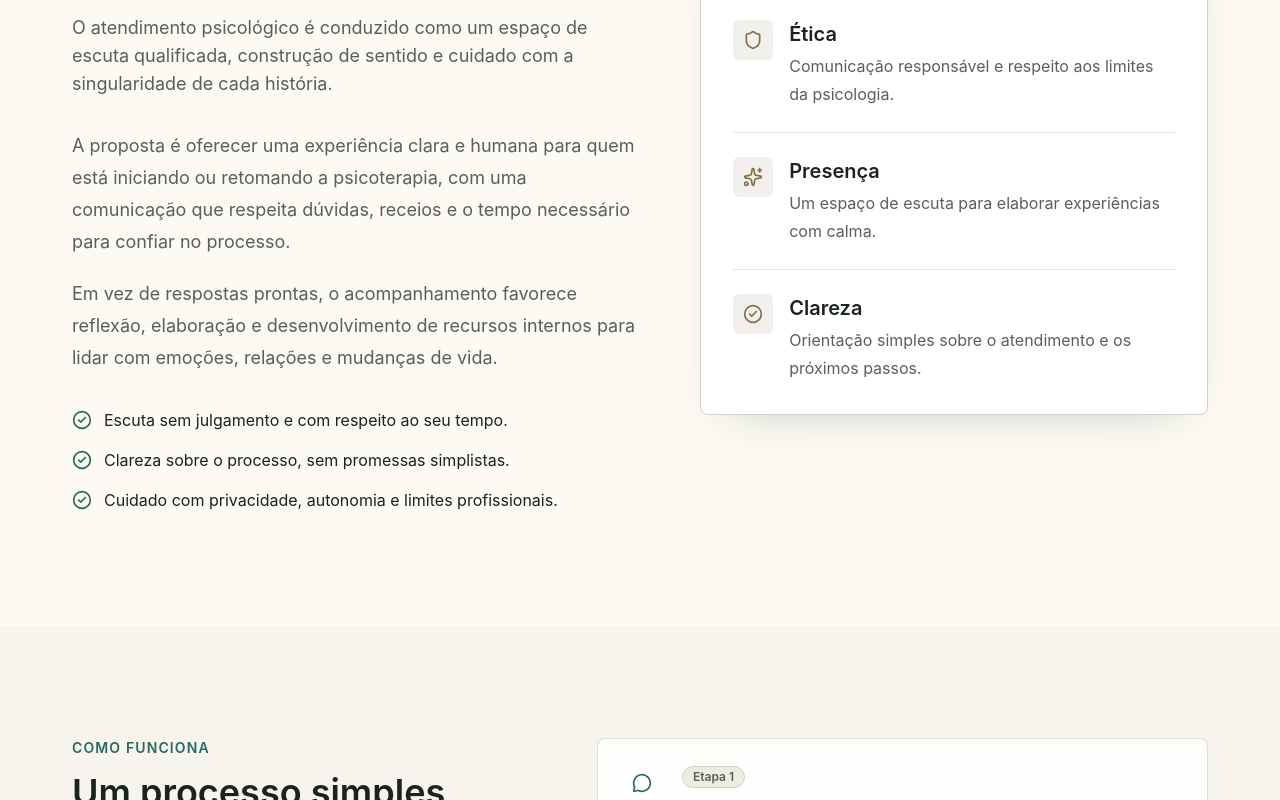
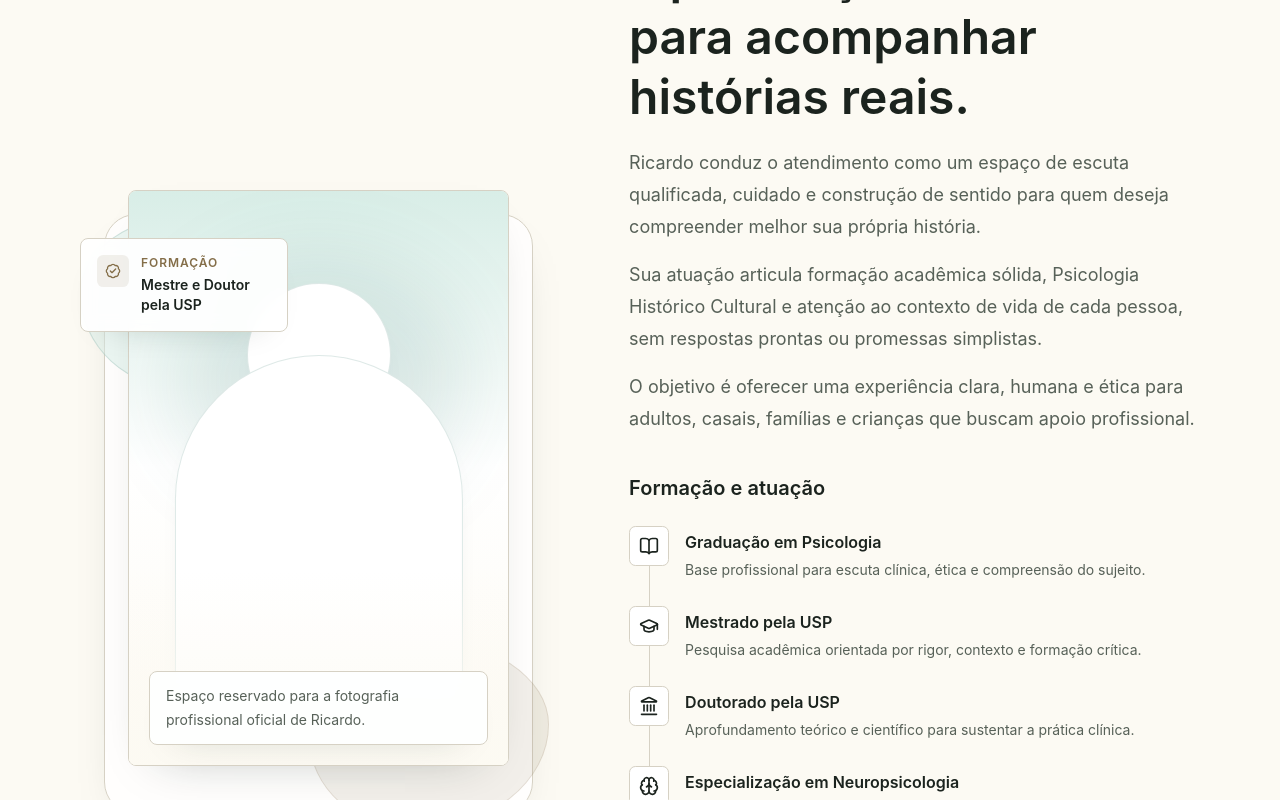
Before and after one commit to rodrigoaraujoufrj-bit/desenvolvepsi, a Next.js app: page / in a window 1280 px wide. Shown: the part 2340-3140 px from the top of the page. Built offline with nearby package versions, Linux system fonts and the light colour scheme.

Commit message:
feat(about): implement psychologist presentation section

```diff
--- a/src/components/sections/about-section.tsx
+++ b/src/components/sections/about-section.tsx
@@ -1,117 +1,253 @@
 "use client";
 
-import { CheckCircle2, Shield, Sparkles } from "lucide-react";
+import {
+  BadgeCheck,
+  BookOpen,
+  Brain,
+  GraduationCap,
+  HeartHandshake,
+  Landmark,
+  Layers3,
+  ShieldCheck,
+  Sparkles,
+  Stethoscope,
+  type LucideIcon,
+} from "lucide-react";
 import { m, useReducedMotion } from "motion/react";
 
 import { MaxWidthContainer } from "@/components/layout/max-width-container";
-import { SectionTitle } from "@/components/sections/section-title";
 import { Badge } from "@/components/ui/badge";
-import { Divider } from "@/components/ui/divider";
+import { Card } from "@/components/ui/card";
 import { IconWrapper } from "@/components/ui/icon-wrapper";
 
-const aboutPrinciples = [
-  "Escuta sem julgamento e com respeito ao seu tempo.",
-  "Clareza sobre o processo, sem promessas simplistas.",
-  "Cuidado com privacidade, autonomia e limites profissionais.",
-] as const;
+interface TimelineItem {
+  title: string;
+  description: string;
+  icon: LucideIcon;
+}
 
-const trustItems = [
+interface DifferentialItem {
+  title: string;
+  description: string;
+  icon: LucideIcon;
+}
+
+const timelineItems: TimelineItem[] = [
   {
-    title: "Ética",
-    description: "Comunicação responsável e respeito aos limites da psicologia.",
-    icon: Shield,
+    title: "Graduação em Psicologia",
+    description: "Base profissional para escuta clínica, ética e compreensão do sujeito.",
+    icon: BookOpen,
   },
   {
-    title: "Presença",
-    description: "Um espaço de escuta para elaborar experiências com calma.",
-    icon: Sparkles,
+    title: "Mestrado pela USP",
+    description: "Pesquisa acadêmica orientada por rigor, contexto e formação crítica.",
+    icon: GraduationCap,
   },
   {
-    title: "Clareza",
-    description: "Orientação simples sobre o atendimento e os próximos passos.",
-    icon: CheckCircle2,
+    title: "Doutorado pela USP",
+    description: "Aprofundamento teórico e científico para sustentar a prática clínica.",
+    icon: Landmark,
   },
-] as const;
+  {
+    title: "Especialização em Neuropsicologia",
+    description: "Olhar atento para desenvolvimento, cognição e singularidade.",
+    icon: Brain,
+  },
+  {
+    title: "Atuação Clínica",
+    description: "Experiência no cuidado com adultos, casais, famílias e crianças.",
+    icon: Stethoscope,
+  },
+];
+
+const differentials: DifferentialItem[] = [
+  {
+    title: "Psicologia Histórico Cultural",
+    description: "Compreensão da pessoa em sua história, vínculos e contexto de vida.",
+    icon: Layers3,
+  },
+  {
+    title: "Atendimento Humanizado",
+    description: "Escuta cuidadosa, linguagem clara e respeito ao tempo de cada processo.",
+    icon: HeartHandshake,
+  },
+  {
+    title: "Formação Acadêmica Sólida",
+    description: "Percurso de estudo e pesquisa que sustenta uma prática responsável.",
+    icon: ShieldCheck,
+  },
+];
 
 const motionEase = [0.22, 1, 0.36, 1] as const;
 
 function AboutSection() {
   const reduceMotion = useReducedMotion();
-  const motionProps = reduceMotion
-    ? {}
+
+  const sectionMotion = reduceMotion
+    ? { initial: false as const }
     : {
-        initial: { opacity: 0, y: 16 },
+        initial: { opacity: 0, y: 18 },
         whileInView: { opacity: 1, y: 0 },
         viewport: { once: true, margin: "-80px" },
-        transition: { duration: 0.28, ease: motionEase },
+        transition: { duration: 0.3, ease: motionEase },
       };
 
   return (
-    <section id="sobre" className="bg-background py-16 sm:py-20 lg:py-28">
+    <section id="sobre" className="overflow-hidden bg-background py-16 sm:py-20 lg:py-28">
       <MaxWidthContainer size="wide">
-        <div className="grid gap-12 lg:grid-cols-[1fr_0.9fr] lg:items-center lg:gap-16">
-          <m.div className="space-y-8" {...motionProps}>
-            <SectionTitle
-              eyebrow="Sobre"
-              title="Uma presença profissional para acolher, organizar e acompanhar."
-              description="O atendimento psicológico é conduzido como um espaço de escuta qualificada, construção de sentido e cuidado com a singularidade de cada história."
-            />
+        <div className="grid gap-12 lg:grid-cols-[0.92fr_1.08fr] lg:items-center lg:gap-16">
+          <m.div className="relative order-1 lg:order-none" {...sectionMotion}>
+            <div className="relative mx-auto min-h-[28rem] w-full max-w-[34rem] sm:min-h-[34rem] lg:min-h-[42rem]">
+              <div className="absolute inset-x-5 bottom-4 top-8 rounded-[2rem] border border-border bg-card/80 shadow-soft backdrop-blur-sm sm:inset-x-8 sm:bottom-8 sm:top-10" />
+              <div className="absolute left-2 top-10 h-44 w-52 rounded-[55%_45%_49%_51%/45%_52%_48%_55%] border border-primary/15 bg-accent/50" />
+              <div className="absolute bottom-4 right-4 h-48 w-60 rounded-[45%_55%_56%_44%/52%_45%_55%_48%] border border-secondary/15 bg-secondary/10" />
 
-            <div className="space-y-5 text-lg leading-8 text-muted-foreground">
-              <p>
-                A proposta é oferecer uma experiência clara e humana para quem está iniciando ou
-                retomando a psicoterapia, com uma comunicação que respeita dúvidas, receios e o
-                tempo necessário para confiar no processo.
-              </p>
-              <p>
-                Em vez de respostas prontas, o acompanhamento favorece reflexão, elaboração e
-                desenvolvimento de recursos internos para lidar com emoções, relações e mudanças de
-                vida.
-              </p>
+              <figure
+                role="img"
+                aria-label="Espaço reservado para fotografia profissional de Ricardo"
+                className="absolute inset-x-9 bottom-14 top-4 overflow-hidden rounded-lg border border-border bg-background shadow-soft sm:inset-x-14 sm:bottom-20"
+              >
+                <div className="absolute inset-0 bg-[linear-gradient(180deg,theme(colors.accent/0.7)_0%,theme(colors.card)_48%,theme(colors.background)_100%)]" />
+                <div className="absolute left-1/2 top-[12%] h-60 w-[76%] -translate-x-1/2 rounded-[48%_52%_44%_56%/52%_46%_54%_48%] bg-primary/12 blur-2xl" />
+                <div className="absolute left-1/2 top-[16%] size-28 -translate-x-1/2 rounded-full border border-primary/15 bg-card shadow-card sm:size-36" />
+                <div className="absolute bottom-[10%] left-1/2 h-[17rem] w-[76%] -translate-x-1/2 rounded-t-[999px] border border-primary/15 bg-card shadow-card sm:h-[22rem]" />
+                <div className="absolute inset-x-0 bottom-0 h-[34%] bg-[linear-gradient(180deg,transparent,theme(colors.background/0.94))]" />
+                <figcaption className="absolute bottom-5 left-5 right-5 rounded-lg border border-border bg-card/90 px-4 py-3 text-sm leading-6 text-muted-foreground shadow-card backdrop-blur-sm">
+                  Espaço reservado para a fotografia profissional oficial de Ricardo.
+                </figcaption>
+              </figure>
+
+              <Card
+                variant="default"
+                className="absolute left-0 top-16 max-w-[13rem] bg-card/92 p-4 backdrop-blur-sm sm:left-2"
+              >
+                <div className="flex items-start gap-3">
+                  <IconWrapper variant="secondary" size="sm">
+                    <BadgeCheck aria-hidden="true" />
+                  </IconWrapper>
+                  <div>
+                    <p className="text-xs font-semibold uppercase tracking-[0.08em] text-secondary">
+                      Formação
+                    </p>
+                    <p className="mt-1 text-sm font-semibold leading-5 text-foreground">
+                      Mestre e Doutor pela USP
+                    </p>
+                  </div>
+                </div>
+              </Card>
+            </div>
+          </m.div>
+
+          <m.div className="order-2 space-y-10 lg:order-none" {...sectionMotion}>
+            <div className="max-w-3xl">
+              <Badge variant="primary" className="px-3 py-1.5">
+                <Sparkles aria-hidden="true" className="size-3.5" />
+                Sobre Ricardo
+              </Badge>
+
+              <div className="mt-6 space-y-5">
+                <h2 className="text-balance text-3xl font-semibold leading-tight text-foreground sm:text-4xl lg:text-5xl">
+                  Experiência acadêmica e presença clínica para acompanhar histórias reais.
+                </h2>
+                <div className="space-y-4 text-base leading-7 text-muted-foreground sm:text-lg sm:leading-8">
+                  <p>
+                    Ricardo conduz o atendimento como um espaço de escuta qualificada, cuidado e
+                    construção de sentido para quem deseja compreender melhor sua própria história.
+                  </p>
+                  <p>
+                    Sua atuação articula formação acadêmica sólida, Psicologia Histórico Cultural e
+                    atenção ao contexto de vida de cada pessoa, sem respostas prontas ou promessas
+                    simplistas.
+                  </p>
+                  <p>
+                    O objetivo é oferecer uma experiência clara, humana e ética para adultos,
+                    casais, famílias e crianças que buscam apoio profissional.
+                  </p>
+                </div>
+              </div>
             </div>
 
-            <ul className="grid gap-3" aria-label="Princípios do atendimento">
-              {aboutPrinciples.map((principle) => (
-                <li key={principle} className="flex gap-3 text-base leading-7 text-foreground">
-                  <CheckCircle2 className="mt-1 size-5 shrink-0 text-primary" aria-hidden="true" />
-                  <span>{principle}</span>
-                </li>
-              ))}
-            </ul>
-          </m.div>
+            <div aria-labelledby="formation-timeline-title">
+              <h3
+                id="formation-timeline-title"
+                className="text-xl font-semibold leading-snug text-foreground"
+              >
+                Formação e atuação
+              </h3>
+              <ol className="mt-6 grid gap-0">
+                {timelineItems.map((item, index) => {
+                  const Icon = item.icon;
 
-          <m.aside
-            className="rounded-lg border border-border bg-card p-6 shadow-soft sm:p-8"
-            aria-label="Sinais de confiança do atendimento"
-            {...motionProps}
-          >
-            <Badge variant="secondary">Forma de trabalho</Badge>
+                  return (
+                    <m.li
+                      key={item.title}
+                      className="relative grid grid-cols-[2.5rem_1fr] gap-4 pb-6 last:pb-0"
+                      initial={reduceMotion ? false : { opacity: 0, y: 12 }}
+                      whileInView={reduceMotion ? undefined : { opacity: 1, y: 0 }}
+                      viewport={{ once: true, margin: "-80px" }}
+                      transition={{
+                        duration: 0.24,
+                        delay: reduceMotion ? 0 : index * 0.04,
+                        ease: motionEase,
+                      }}
+                    >
+                      {index < timelineItems.length - 1 ? (
+                        <div className="absolute bottom-0 left-5 top-10 w-px bg-border" />
+                      ) : null}
+                      <IconWrapper variant="surface" size="md" className="relative z-10 bg-card">
+                        <Icon aria-hidden="true" />
+                      </IconWrapper>
+                      <div className="pt-1">
+                        <h4 className="text-base font-semibold leading-6 text-foreground">
+                          {item.title}
+                        </h4>
+                        <p className="mt-1 text-sm leading-6 text-muted-foreground">
+                          {item.description}
+                        </p>
+                      </div>
+                    </m.li>
+                  );
+                })}
+              </ol>
+            </div>
 
-            <div className="mt-7 space-y-6">
-              {trustItems.map((item, index) => {
+            <div className="grid gap-4 sm:grid-cols-3">
+              {differentials.map((item, index) => {
                 const Icon = item.icon;
 
                 return (
-                  <div key={item.title}>
-                    <div className="flex gap-4">
-                      <IconWrapper variant="secondary" size="md">
+                  <m.div
+                    key={item.title}
+                    initial={reduceMotion ? false : { opacity: 0, y: 14 }}
+                    whileInView={reduceMotion ? undefined : { opacity: 1, y: 0 }}
+                    viewport={{ once: true, margin: "-80px" }}
+                    transition={{
+                      duration: 0.24,
+                      delay: reduceMotion ? 0 : index * 0.05,
+                      ease: motionEase,
+                    }}
+                  >
+                    <Card
+                      variant="subtle"
+                      className="h-full bg-card/74 p-5 transition-colors hover:border-primary/30 hover:bg-card"
+                    >
+                      <IconWrapper variant="primary" size="sm">
                         <Icon aria-hidden="true" />
                       </IconWrapper>
-                      <div className="space-y-1">
-                        <h3 className="text-xl font-semibold text-foreground">{item.title}</h3>
-                        <p className="text-base leading-7 text-muted-foreground">
+                      <div className="mt-4 space-y-2">
+                        <h3 className="text-base font-semibold leading-6 text-foreground">
+                          {item.title}
+                        </h3>
+                        <p className="text-sm leading-6 text-muted-foreground">
                           {item.description}
                         </p>
                       </div>
-                    </div>
-                    {index < trustItems.length - 1 ? (
-                      <Divider tone="subtle" className="mt-6" />
-                    ) : null}
-                  </div>
+                    </Card>
+                  </m.div>
                 );
               })}
             </div>
-          </m.aside>
+          </m.div>
         </div>
       </MaxWidthContainer>
     </section>
```
